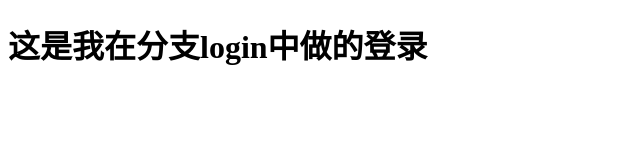
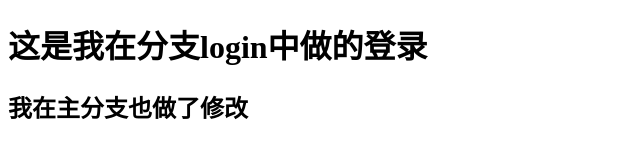
Before and after one commit to QiuyUn-He/ffish, a plain HTML site: page login.html in a window 1280 px wide. Shown: the whole page, without its empty margins (0-640 px from the left). Drawn offline with Linux system fonts and the light colour scheme.

Commit message:
哈哈哈

```diff
--- a/login.html
+++ b/login.html
@@ -7,5 +7,7 @@
 </head>
 <body>
     <h1>这是我在分支login中做的登录</h1>
+
+    <h2>我在主分支也做了修改</h2>
 </body>
 </html>
```
